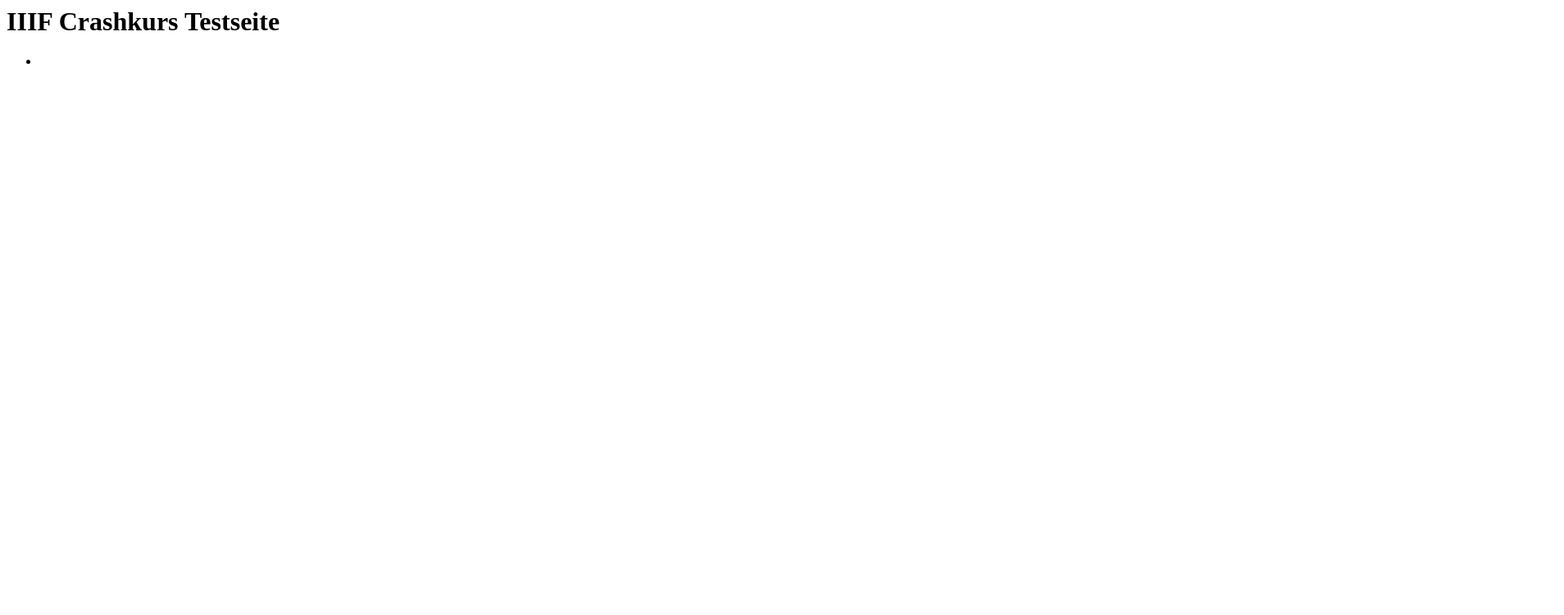
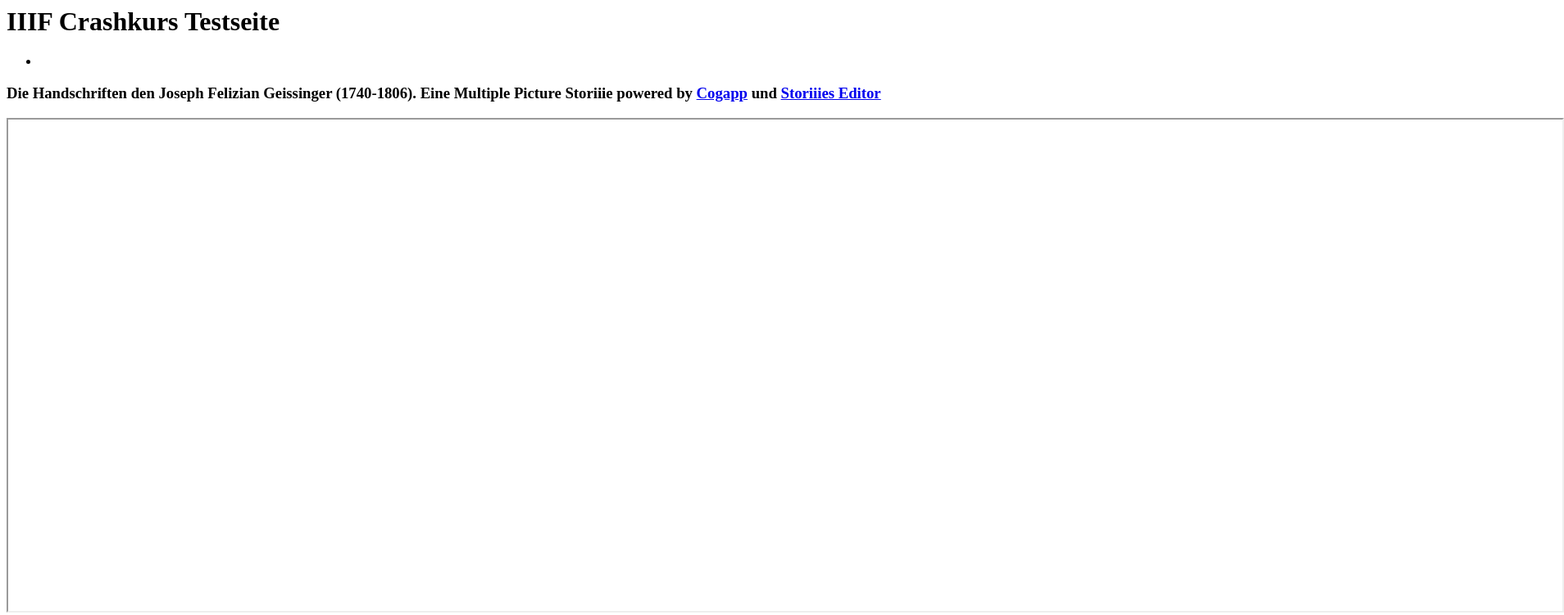
Before and after one commit to testiiif/testiiif.github.io, a plain HTML site: page index.html in a window 1280 px wide. Shown: the whole page at 82% size, 1908 px wide, since content can reach past the window. Drawn offline with Linux system fonts and the light colour scheme.

Commit message:
Update index.html
Multiple Pictures Storiiie eingefügt

```diff
--- a/index.html
+++ b/index.html
@@ -6,5 +6,11 @@
     <ul>
       <li><a href=""></a></li>
     </ul>
+    <h3>Die Handschriften den Joseph Felizian Geissinger (1740-1806). Eine Multiple Picture Storiiie powered by  <a href="https://www.cogapp.com" target="_blank">Cogapp</a> und  <a href="https://storiiies-editor.cogapp.com/" target="_blank">Storiiies Editor</a></h3>
+
+
+
+<iframe width="150%" height="600" src="https://storiiies.cogapp.com/viewer?manifest=https://testiiif.github.io/JFG_manifest.json?embed=true" title="Die Handschriften des Joseph Felizian Geissinger"></iframe>
+	</div>
   </body>
 </html>
```
